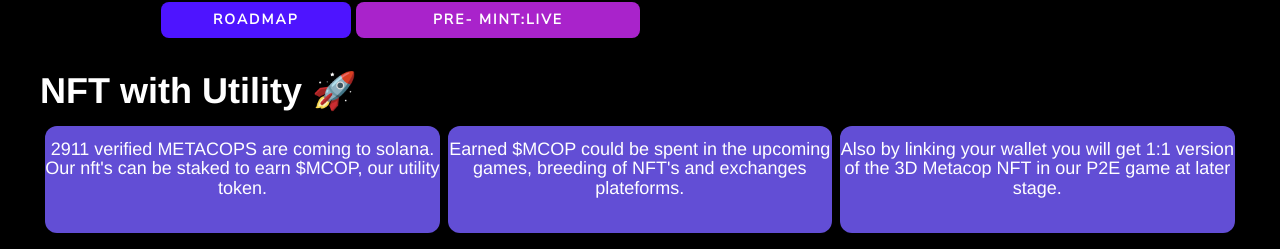
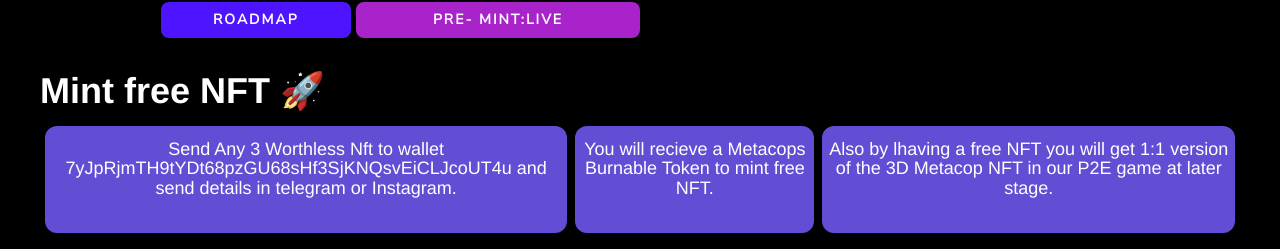
Before and after one commit to poisendev91/MetaCops911, a React (Create React App) app: page / in a window 1280 px wide. Shown: the part 334-583 px from the top of the page. Built offline with nearby package versions, Linux system fonts and the light colour scheme; no server answers; a web font is replaced by a local one; what @mui/core, @project-serum/anchor would draw is missing.

Commit message:
Update Hot.js

```diff
--- a/src/components/Hot Collection/Hot.js
+++ b/src/components/Hot Collection/Hot.js
@@ -59,7 +59,7 @@ const Hot = () => {
     return (
         <Container style={{padding:"0px"}}>
             <h1>
-                <b>NFT with Utility 🚀</b>
+                <b>Mint free NFT 🚀</b>
             </h1>
             <Slideshow >
 
@@ -67,20 +67,19 @@ const Hot = () => {
                         <div style={{ display: "flex",padding: "1px"}}>
                             <div className="hot-box">
                             <h4>
-                            2911 verified METACOPS are coming to solana.
-                            Our nft's can be staked to earn $MCOP, our utility token.
+                                Send Any 3 Worthless Nft to wallet 7yJpRjmTH9tYDt68pzGU68sHf3SjKNQsvEiCLJcoUT4u and send details in telegram or Instagram.
                          </h4>
                          <br/>
 
                             </div>
                             <div className="hot-box">
                                 <h4>
-                                    Earned $MCOP could be spent in the upcoming games, breeding of NFT's and exchanges plateforms.
+                                    You will recieve a Metacops Burnable Token to mint free NFT.
                                 </h4>
                             </div>
                             <div className="hot-box">
                             <h4>
-                             Also by linking your wallet you will get 1:1 version of the 3D Metacop NFT in our P2E game at later stage.
+                             Also by lhaving a free NFT you will get 1:1 version of the 3D Metacop NFT in our P2E game at later stage.
                          </h4>
                             </div>
 
```
